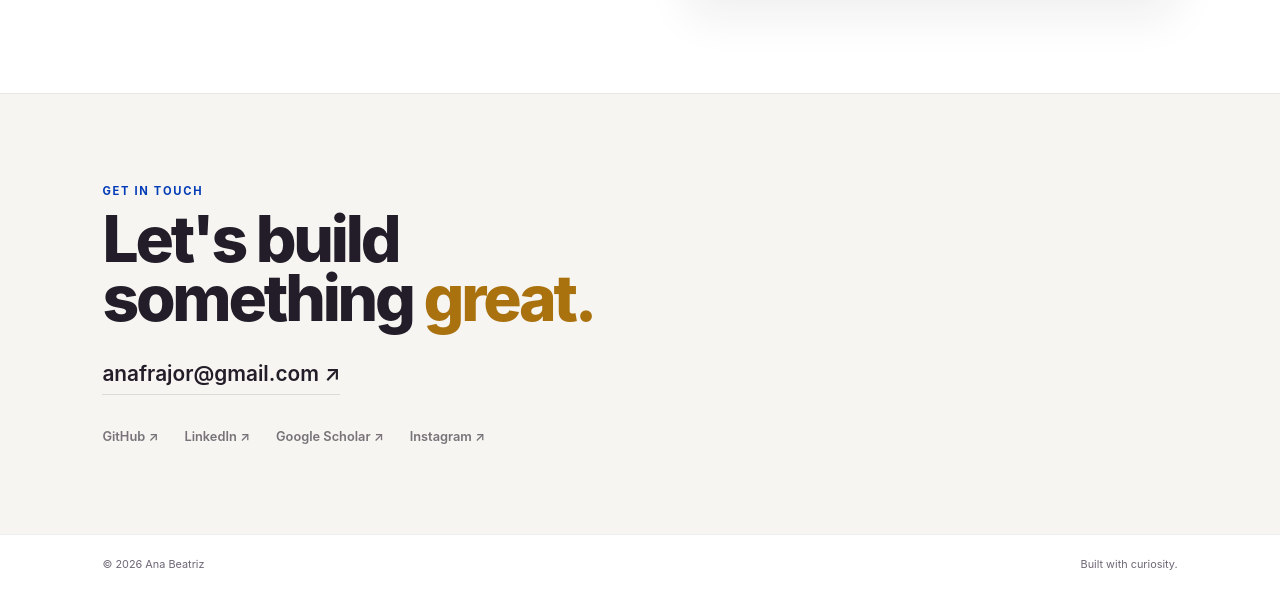
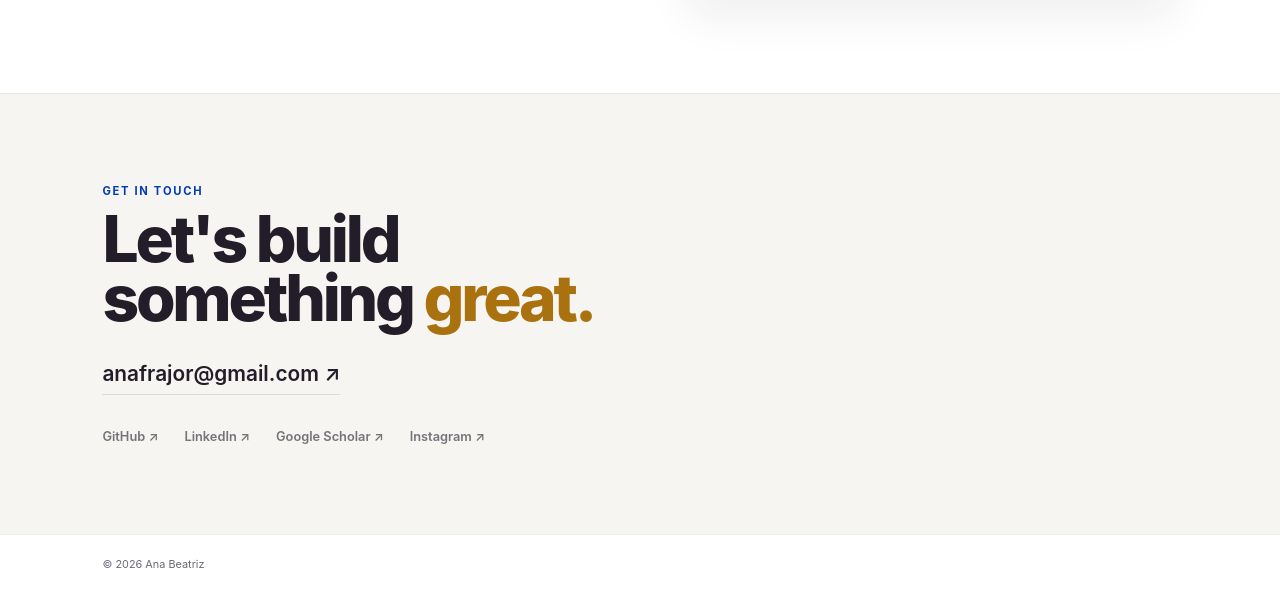
Before and after one commit to anabeatrizfranca/anabeatrizfranca, a plain HTML site: page index.html in a window 1280 px wide. Shown: the part 3860-4453 px from the top of the page. Drawn offline with Linux system fonts and the light colour scheme.

Commit message:
footer edited

```diff
--- a/index.html
+++ b/index.html
@@ -571,7 +571,6 @@
 <!-- ================= FOOTER ================= -->
 <footer>
     <p>© 2026 Ana Beatriz</p>
-    <p>Built with curiosity.</p>
 </footer>
 
 
```
